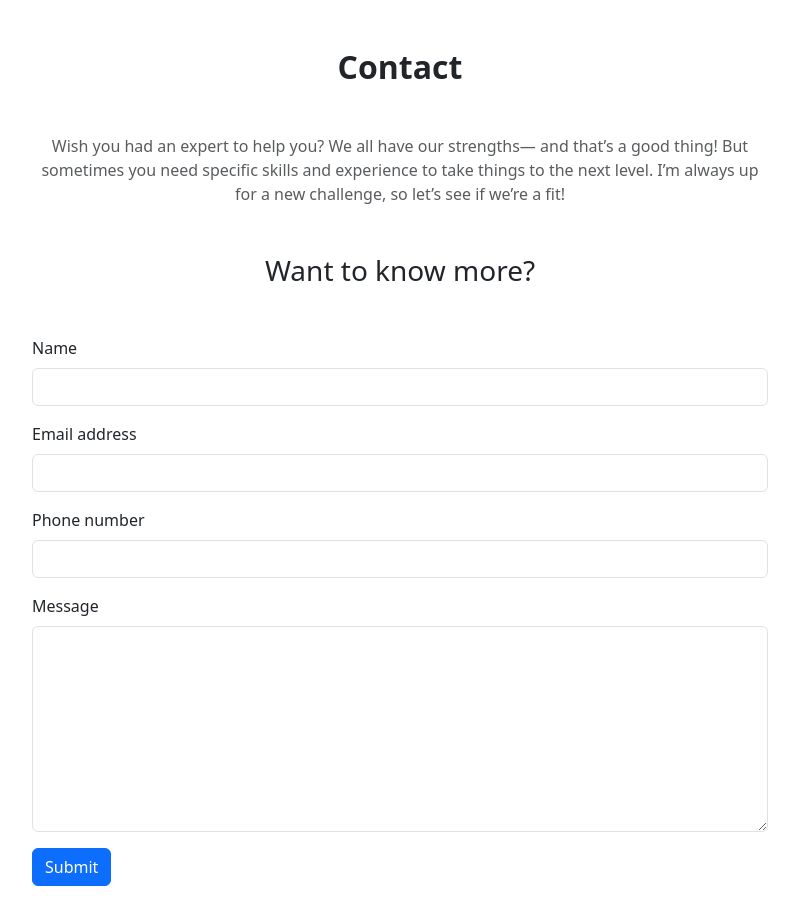
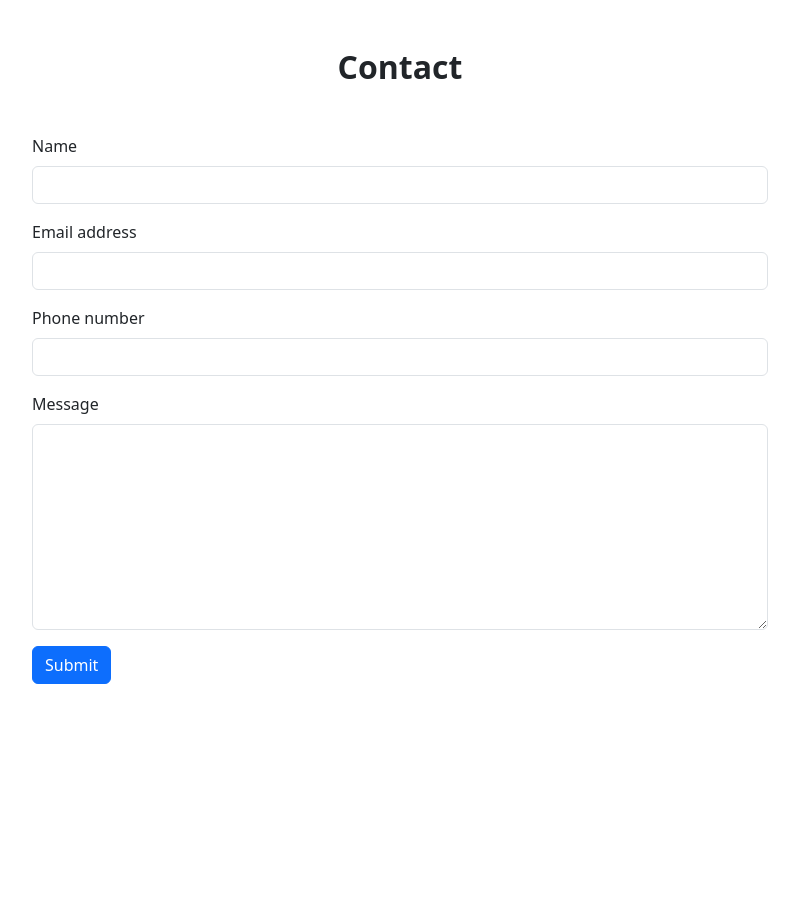
Before and after one commit to Wendy03/cchinwei, a website: page index.html in a window 1280 px wide. Shown: the part 2480-3404 px from the top of the page, without its empty margins (240-1039 px from the left). After the commit the page ends 3308 px from the top, so only its background shows below. Drawn offline with nearby package versions, Linux system fonts and the light colour scheme.

Commit message:
Update: content text

```diff
--- a/index.html
+++ b/index.html
@@ -248,16 +248,7 @@
       <div class="container py-5">
         <h2 class="text-center mb-5 fw-bolder">Contact</h2>
         <div class="row justify-content-center">
-          <div class="col-md-8">
-            <div class="text-center">
-              <p class="mb-5 text-muted">
-                Wish you had an expert to help you? We all have our strengths—
-                and that’s a good thing! But sometimes you need specific skills
-                and experience to take things to the next level. I’m always up
-                for a new challenge, so let’s see if we’re a fit!
-              </p>
-            </div>
-            <h3 class="mb-5 text-center">Want to know more?</h3>
+          <div class="col-md-8 mb-5">
             <form
               action="https://docs.google.com/forms/u/0/d/e/1FAIpQLScgW5sp9UE9euzYnSArmuX73_R32b0IikLITfRM81ePtBjdLA/formResponse"
               method="POST"
```
